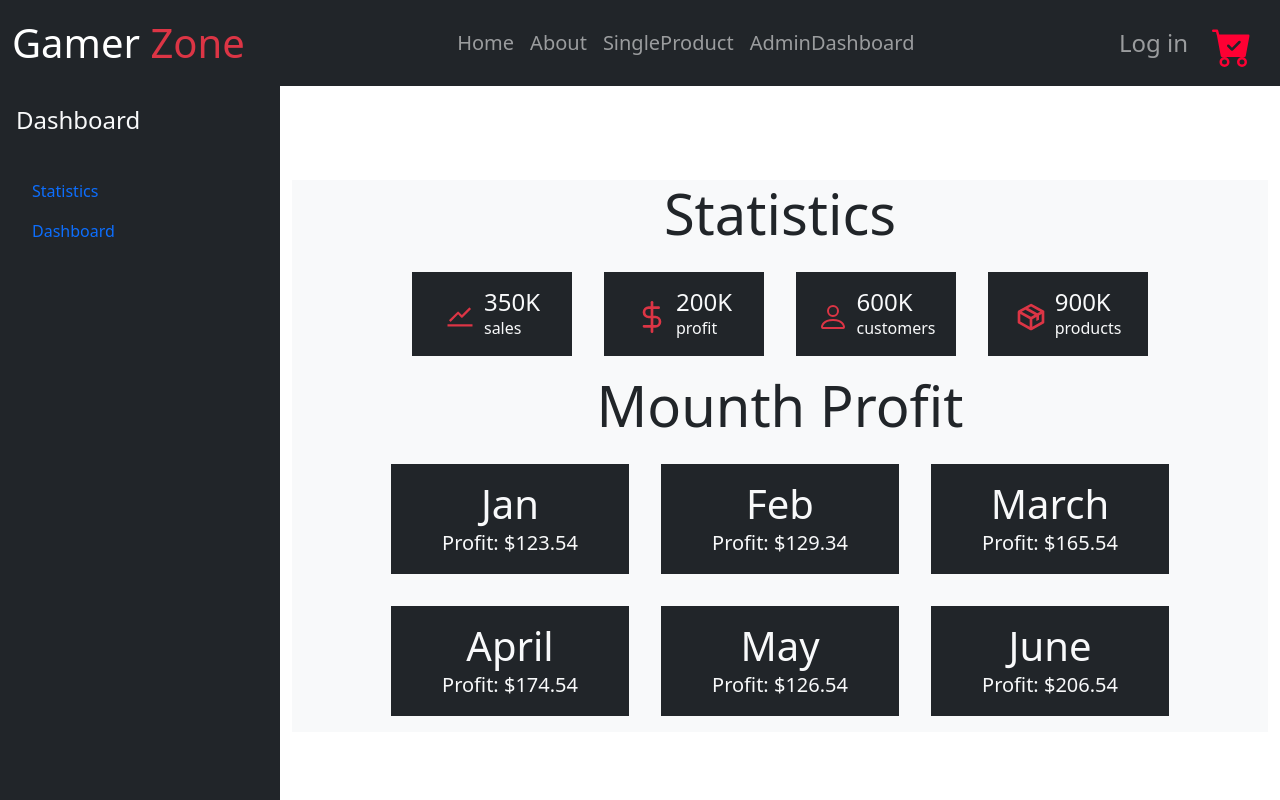
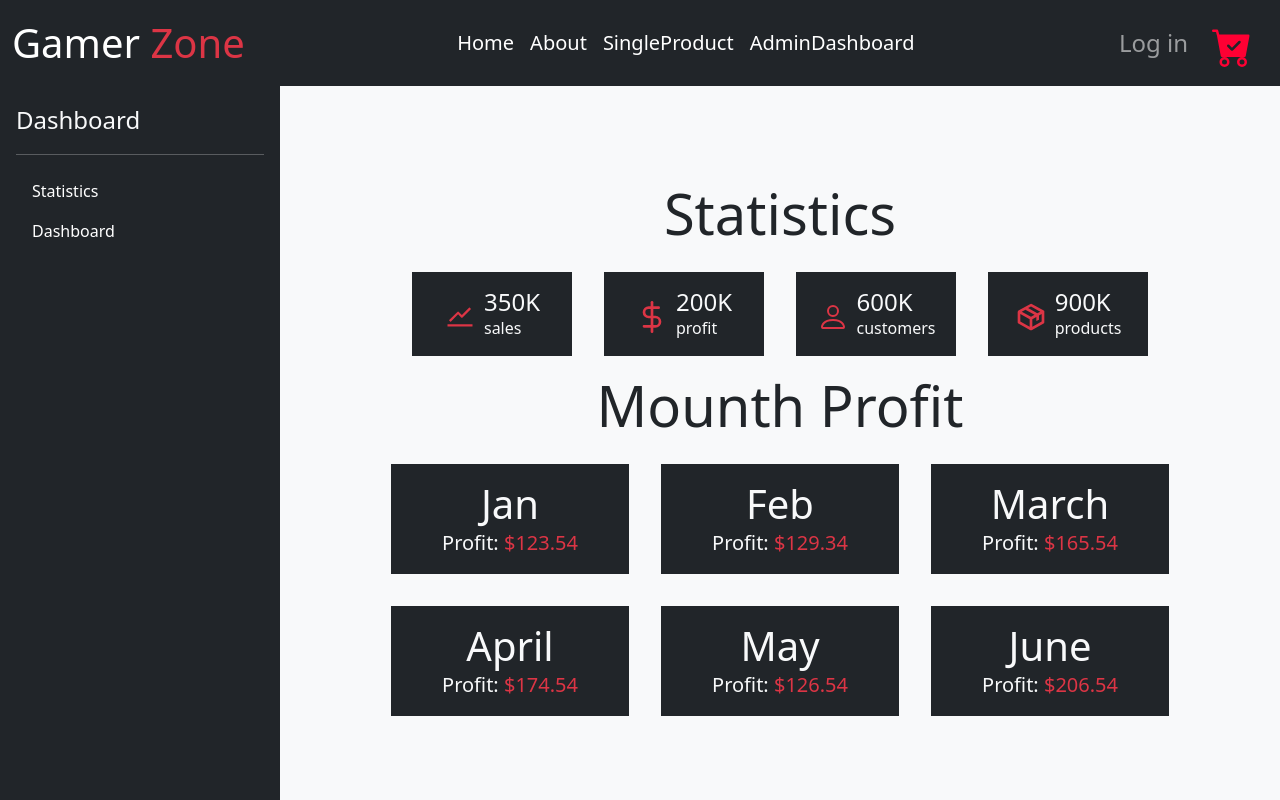
Before and after one commit to Ibrahim-Rezq/Sprints-Project, a React (Create React App) app in the folder Ecommerce/frontend/: page /AdminDashboard in a window 1280 px wide. Shown: the top 800 px of the page. Built offline with nearby package versions, Linux system fonts and the light colour scheme.

Commit message:
Product card fix

```diff
--- a/Ecommerce/frontend/src/Components/AdminDashboard/Dashboard.js
+++ b/Ecommerce/frontend/src/Components/AdminDashboard/Dashboard.js
@@ -10,7 +10,7 @@ function Dashboard() {
     const revenueArray = useSelector(totalRevenueData)
     return (
         <>
-            <section className='bg-dark '>
+            <section className=' '>
                 <Statistics StatisticsArray={StatisticsArray} />
                 <EarningData revenueArray={revenueArray} />
                 {/* <OrdersData ordersArray={ordersDataArray} /> */}
--- a/Ecommerce/frontend/src/Components/AdminDashboard/DashboardNav.js
+++ b/Ecommerce/frontend/src/Components/AdminDashboard/DashboardNav.js
@@ -25,7 +25,7 @@ const DashboardNav = () => {
             >
                 <span class='fs-4'>Dashboard</span>
             </a>
-            <hr />
+            <hr className='bg-white' />
             <ul class='nav nav-pills flex-column mb-auto'>
                 {NavLinks.map((el) => {
                     return <NavLink {...el} />
--- a/Ecommerce/frontend/src/Components/AdminDashboard/EarningData.js
+++ b/Ecommerce/frontend/src/Components/AdminDashboard/EarningData.js
@@ -20,7 +20,10 @@ function EarningData({ revenueArray }) {
                                             {name}
                                         </h4>
                                         <p className='lead'>
-                                            Profit: {formatPrice(profit)}
+                                            Profit:{' '}
+                                            <span className='text-danger'>
+                                                {formatPrice(profit)}
+                                            </span>
                                         </p>
                                     </span>
                                 </div>
--- a/Ecommerce/frontend/src/Components/Global/NavLink.js
+++ b/Ecommerce/frontend/src/Components/Global/NavLink.js
@@ -3,8 +3,12 @@ import { Link } from 'react-router-dom'
 
 const NavLink = ({ path, name }) => {
     return (
-        <li className='nav-item '>
-            <Link to={path} className=' nav-link ' aria-current='page'>
+        <li className='nav-item'>
+            <Link
+                to={path}
+                className='text-white nav-link '
+                aria-current='page'
+            >
                 {name}
             </Link>
         </li>
--- a/Ecommerce/frontend/src/Components/Home/Hero.js
+++ b/Ecommerce/frontend/src/Components/Home/Hero.js
@@ -2,10 +2,15 @@ import React from 'react'
 
 const Hero = () => {
     return (
-        <section className='bg-light'>
+        <section
+            className='bg-light'
+            style={{ background: 'var(--bs-gray-300)' }}
+        >
             <div
                 className='container d-flex justify-content-between align-items-center'
-                style={{ minHeight: 'calc(100vh - 60px)' }}
+                style={{
+                    minHeight: 'calc(100vh - 60px)',
+                }}
             >
                 <div className=' w-50'>
                     <h1 className='display-1'>Level Up You Gaming</h1>
--- a/Ecommerce/frontend/src/Components/Products/ProductCard.js
+++ b/Ecommerce/frontend/src/Components/Products/ProductCard.js
@@ -1,7 +1,38 @@
 import React from 'react'
+import { formatPrice } from '../../Utils/Helpers'
 
-const ProductCard = () => {
-    return <div>ProductCard</div>
+const ProductCard = ({ Product }) => {
+    const {
+        name,
+        image,
+        userId,
+        price,
+        category,
+        company,
+        featured,
+        shipping,
+    } = Product
+    return (
+        <div className=' w-25 pb-5 mb-4 '>
+            <div className='card rounded shadow-sm border-0'>
+                <div className='card-body p-0 '>
+                    <img
+                        src={image}
+                        alt=''
+                        className='img-fluid d-block mx-auto mb-3'
+                    />
+                    <div className='d-flex justify-content-between align-items-center mb-2 px-3'>
+                        <h5>
+                            <a href='#' className='text-dark'>
+                                Awesome product
+                            </a>
+                        </h5>
+                        <p className='m-0'>{formatPrice(price)}</p>
+                    </div>
+                </div>
+            </div>
+        </div>
+    )
 }
 
 export default ProductCard
--- a/Ecommerce/frontend/src/Pages/AdminDashboardPage.js
+++ b/Ecommerce/frontend/src/Pages/AdminDashboardPage.js
@@ -7,11 +7,11 @@ function AdminDashboardPage() {
     return (
         <>
             <section
-                className='d-flex position-relative'
+                className='d-flex position-relative bg-light'
                 style={{ minHeight: 'calc(100vh - 60px)' }}
             >
                 <DashboardNav />
-                <section className='container d-flex justify-content-center align-items-center'>
+                <section className='container d-flex justify-content-center align-items-center '>
                     <Routes>
                         <Route path='/' element={<Dashboard />} />
                     </Routes>
```
